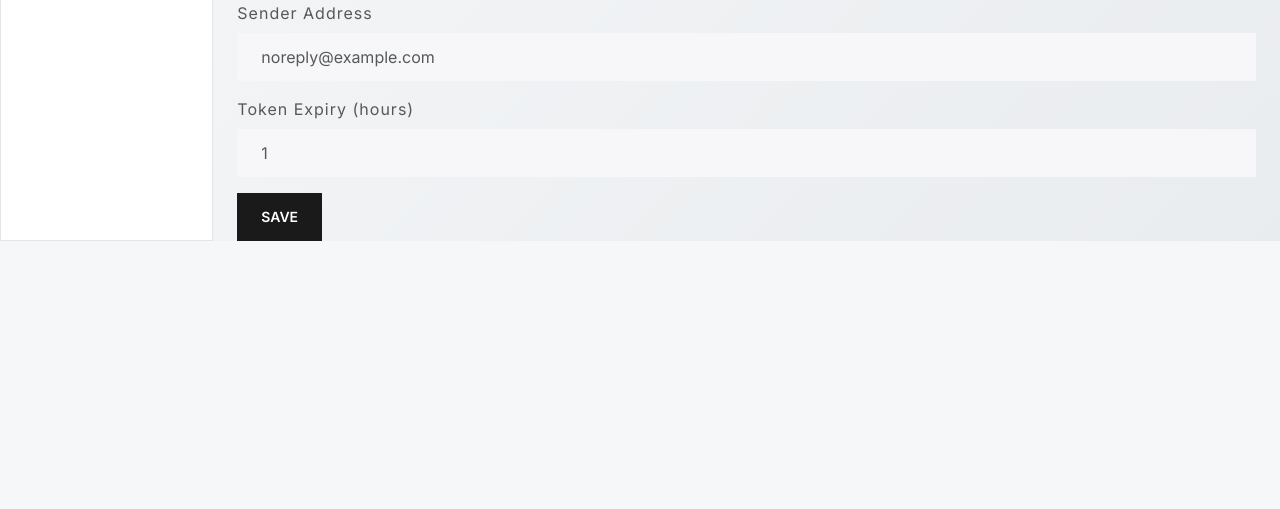
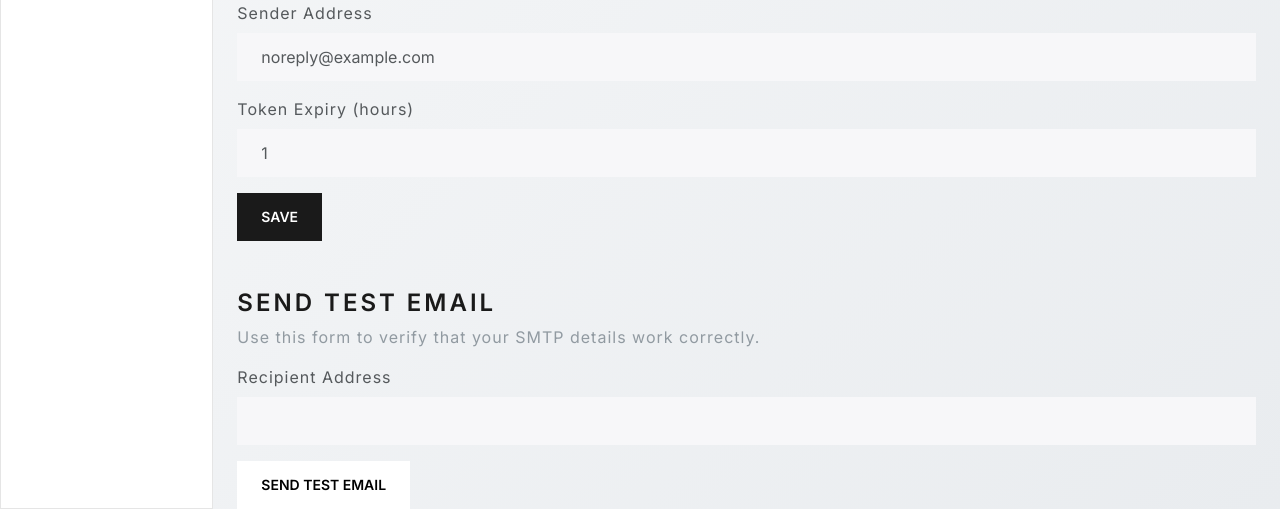
Before and after one commit to aboldguess/QRickLinks, a Flask app: page /admin/password_settings in a window 1280 px wide. Shown: the part 629-1138 px from the top of the page. Before the commit the page ends 870 px from the top, so only its background shows below. Run offline with Flask 3, Linux system fonts and the light colour scheme; a user stored in the database is signed in; some libraries are stand-ins or nearby versions.

Commit message:
Add SMTP test email functionality

```diff
--- a/app.py
+++ b/app.py
@@ -484,6 +484,34 @@ def send_reset_email(to_email: str, reset_link: str) -> None:
     except Exception as exc:  # pragma: no cover - best effort logging
         print('Failed to send reset email:', exc)
         print(f'Reset link for {to_email}: {reset_link}')
+
+
+def send_test_email(to_email: str) -> None:
+    """Send a simple message to verify SMTP settings."""
+    settings = get_settings()
+    # When no server is configured output the notification to the console
+    if not settings.smtp_server:
+        print(f'Test email destination: {to_email}')
+        return
+
+    from email.message import EmailMessage
+    import smtplib
+
+    msg = EmailMessage()
+    msg['Subject'] = 'QRickLinks Test Email'
+    msg['From'] = settings.smtp_sender
+    msg['To'] = to_email
+    msg.set_content('This is a test email from QRickLinks.')
+
+    try:
+        with smtplib.SMTP(settings.smtp_server, settings.smtp_port, timeout=10) as server:
+            if settings.smtp_use_tls:
+                server.starttls()
+            if settings.smtp_username:
+                server.login(settings.smtp_username, settings.smtp_password)
+            server.send_message(msg)
+    except Exception as exc:  # pragma: no cover - best effort logging
+        print('Failed to send test email:', exc)
 
 # Map premium features to their Setting quota and User usage fields
 FEATURE_LIMIT_FIELDS = {
@@ -959,6 +987,19 @@ def admin_password_settings():
     return render_template('admin_password_settings.html', settings=settings)
 
 
+@app.route('/admin/test_email', methods=['POST'])
+@admin_required
+def admin_test_email():
+    """Send a test email using the current SMTP configuration."""
+    # Retrieve the target address from the submitted form
+    email = request.form.get('test_email')
+    if email:
+        # Attempt delivery using the helper above
+        send_test_email(email)
+        flash('Test email attempted. Check your inbox or console output.')
+    return redirect(url_for('admin_password_settings'))
+
+
 @app.route('/admin/users')
 @admin_required
 def admin_users():
--- a/templates/admin_password_settings.html
+++ b/templates/admin_password_settings.html
@@ -34,4 +34,15 @@
   </div>
   <button type="submit" class="btn btn-primary">Save</button>
 </form>
+
+<h3 class="mt-5">Send Test Email</h3>
+<p class="text-muted">Use this form to verify that your SMTP details work correctly.</p>
+<form method="post" action="{{ url_for('admin_test_email') }}">
+  <input type="hidden" name="csrf_token" value="{{ csrf_token() }}">
+  <div class="mb-3">
+    <label for="test_email" class="form-label">Recipient Address</label>
+    <input type="email" class="form-control" id="test_email" name="test_email" required>
+  </div>
+  <button type="submit" class="btn btn-secondary">Send Test Email</button>
+</form>
 {% endblock %}
```
Also changed, not shown: README.md.
